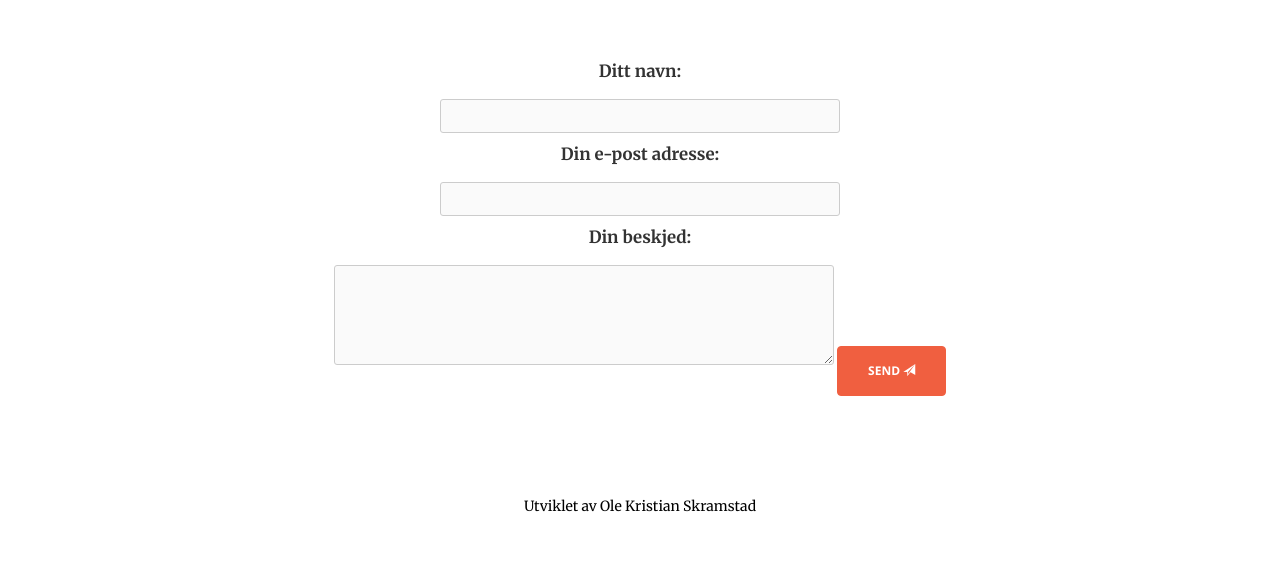
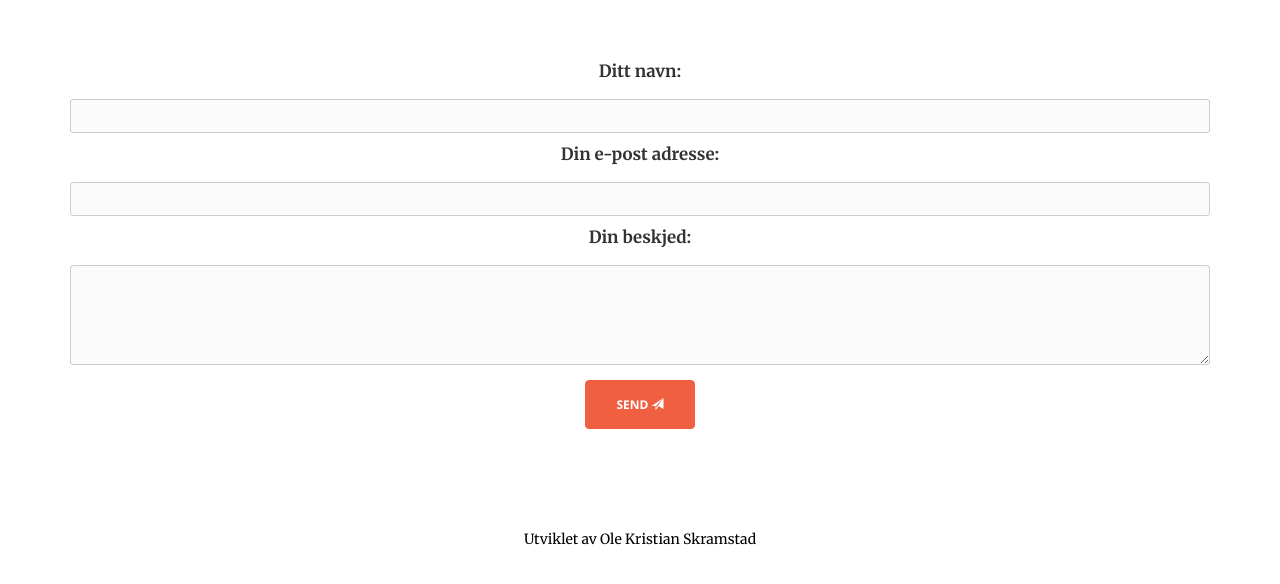
Before and after one commit to okristian1/bord, a Flask app: page /contact in a window 1280 px wide. Shown: the top 584 px of the page. Run offline with Flask 2, Linux system fonts and the light colour scheme; parts of the project's set-up code (start-up, migrations or seed data) failed here and were passed over; some libraries are stand-ins or nearby versions.

Commit message:
contact page widht fix

```diff
--- a/static/styles/css/creative.css
+++ b/static/styles/css/creative.css
@@ -23,7 +23,7 @@
  form input#name,
  form input#email,
  form input#subject {
-   width: 400px;
+   width: 100%;
    background-color: #fafafa;
    -webkit-border-radius: 3px;
       -moz-border-radius: 3px;
@@ -34,7 +34,7 @@
  }
 
  form textarea#message {
-   width: 500px;
+   width: 100%;
    height: 100px;
    background-color: #fafafa;
    -webkit-border-radius: 3px;
--- a/templates/contact.html
+++ b/templates/contact.html
@@ -70,7 +70,7 @@
   <section id="kontakt">
       <div class="container">
         <div class="row">
-            <div class="col-lg-8 col-lg-offset-2 text-center contact-form">
+            <div class="col-xs-12 text-center contact-form">
             <form action="/contact" method="post">
 
               {% block content %}
--- a/templates/dev.html
+++ b/templates/dev.html
@@ -314,8 +314,8 @@
 </section>
 
 <section id="footer">
-  <div class="container-fluid">
-<a href="http://okristian1.github.io/okristian1/">Utviklet av Ole Kristian Skramstad</a>
+  <div class="container">
+<h4 class="text-center text-muted"><a href="http://okristian1.github.io/okristian1/">Utviklet av Ole Kristian Skramstad</a></h4>
 </div>
 </section>
 
```
